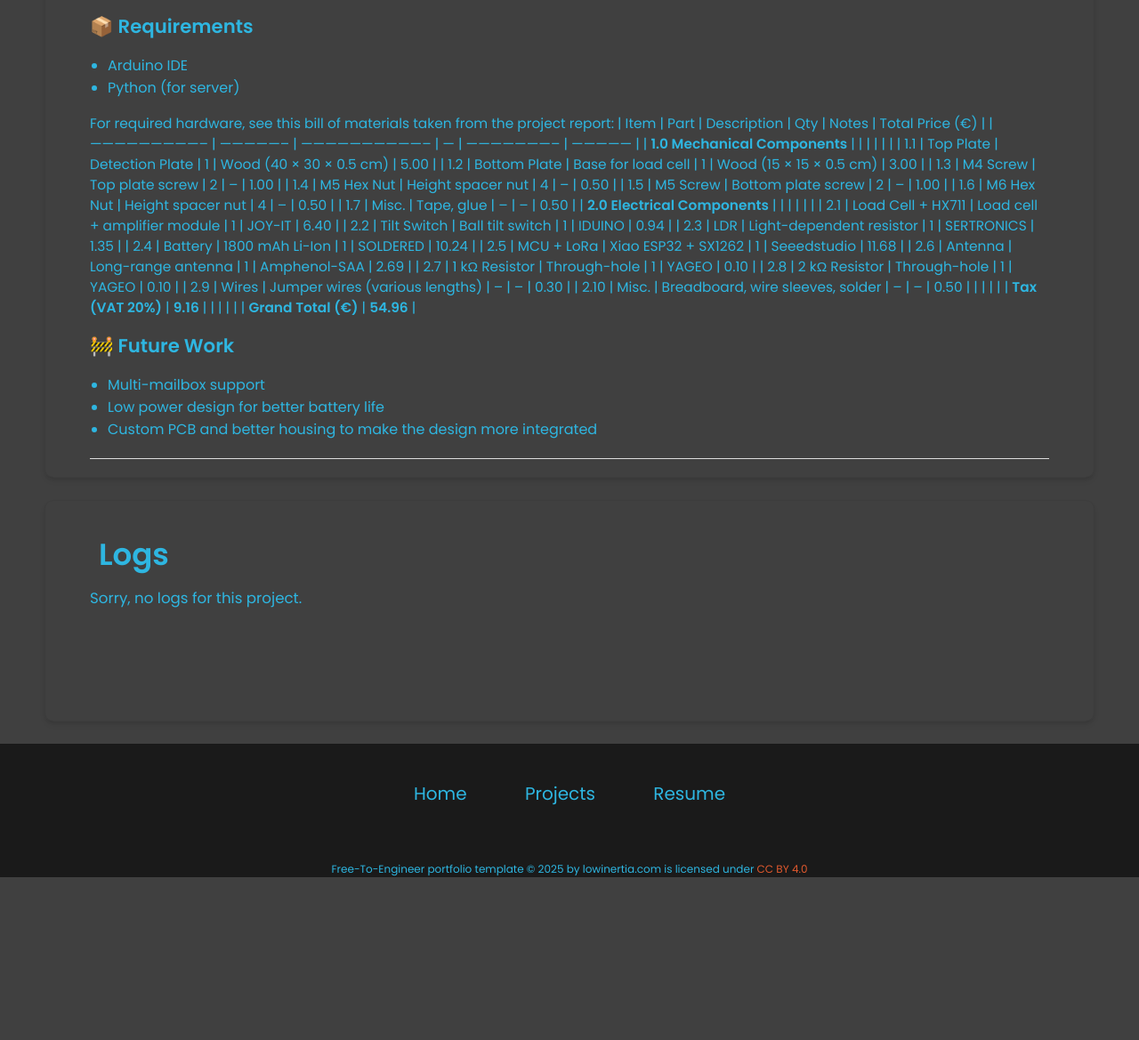
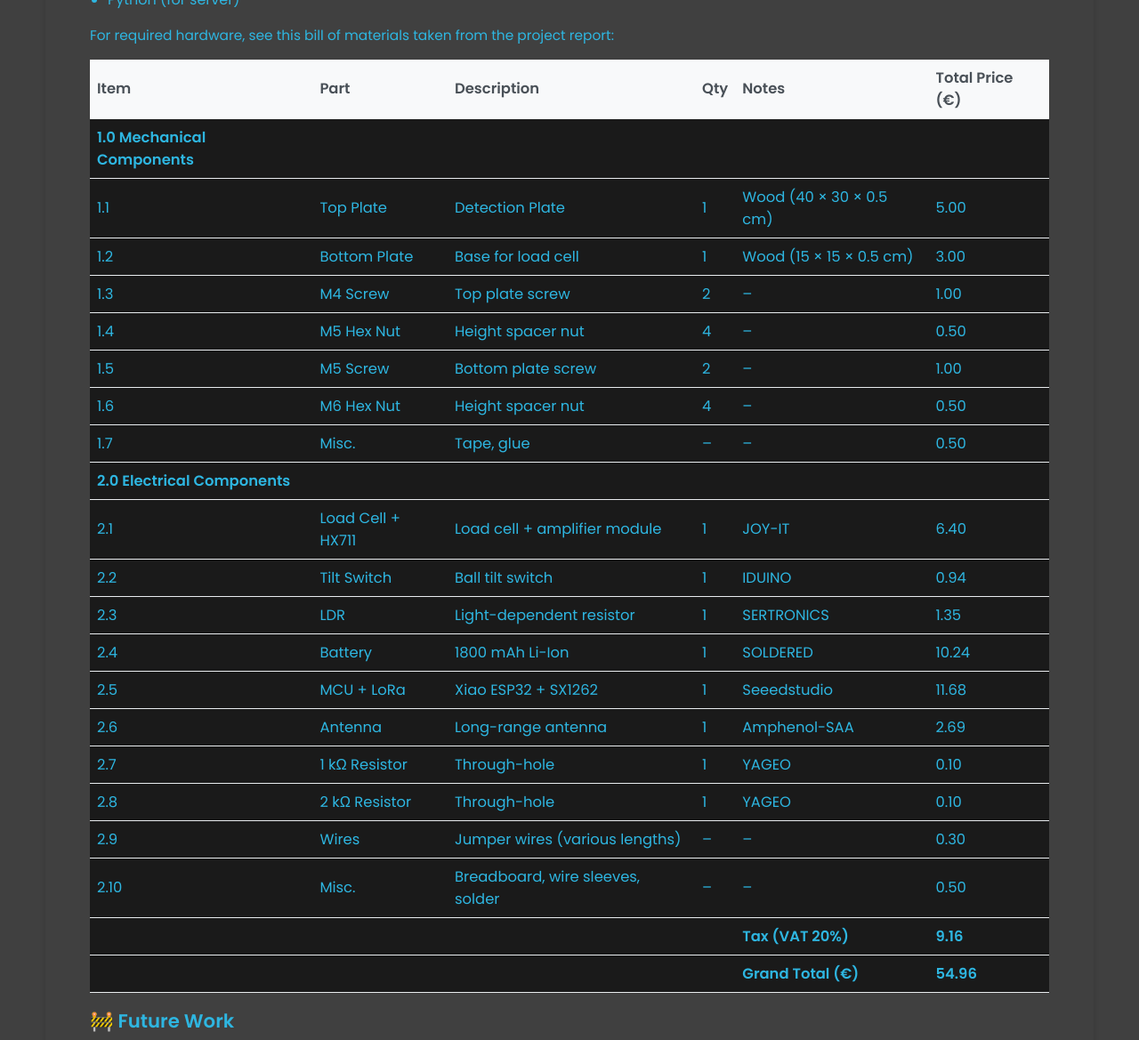
Before and after one commit to jcchincheong-bb/jcchincheong-bb.github.io, a Jekyll site: the page built from _projects/talking-mailbox/index.md, in a window 1280 px wide and 1400 px high, scrolled down 1990 px, cut to the strip 231-1400 px from the top of the window. Shown: the whole strip at 89% size. Built offline with Jekyll 4.4.1, drawn with Linux system fonts in a browser that asks for light colours; before the commit the page ends 3207 px from its top, so only the background shows below that.

Commit message:
image fixes

```diff
--- a/_projects/talking-mailbox/index.md
+++ b/_projects/talking-mailbox/index.md
@@ -29,8 +29,8 @@
 - Can alert user if someone opened the lid without taking or removing mail ie a Tampering Alert
 - Can last up to 10 days on a single 1800mAh battery
 
-{% include image-gallery.html images="finalProduct.jpg, finalProduct_outside-open.jpg" height="400"%}
-{% include image-gallery.html images="finalProduct_wBatteryPack.jpg, finalProduct_30deg.jpg" height="400"%}
+{% include image-gallery.html images="finalProduct.jpeg, finalProduct_outside-open.jpg" height="300"%}
+{% include image-gallery.html images="finalProduct_wBatteryPack.jpg, finalProduct_30deg.jpg" height="300"%}
 <span style="font-size: 10px">"Images of the Final Product Installed"</span>
 
 ## 📦 Requirements
@@ -38,6 +38,7 @@
 - Python (for server)
 
 For required hardware, see this bill of materials taken from the project report:
+
 | Item                          | Part              | Description                      | Qty | Notes                   | Total Price (€) |
 | ----------------------------- | ----------------- | -------------------------------- | --- | ----------------------- | --------------- |
 | **1.0 Mechanical Components** |                   |                                  |     |                         |                 |
```
Also changed, not shown: _projects/knocklock/index.md (+2 -1 lines), _projects/knocklock/pcb_back.jpg (added).
